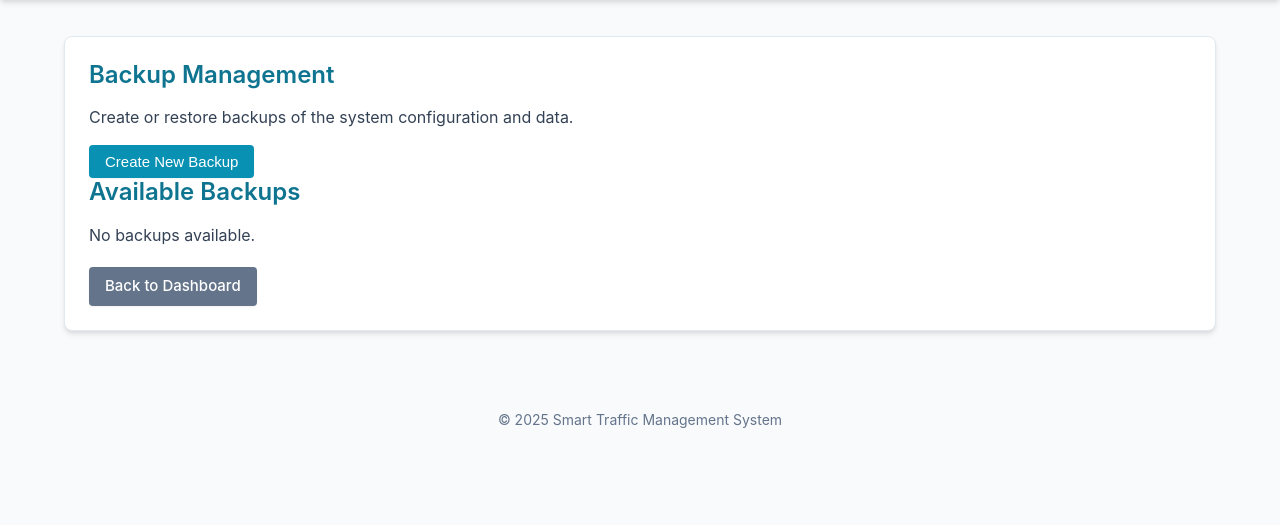
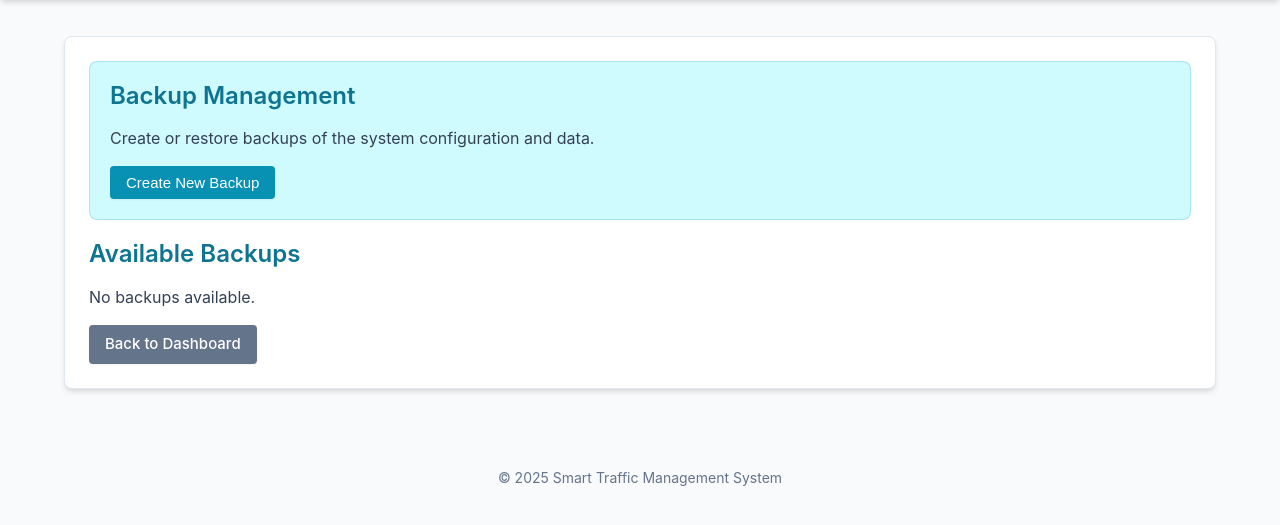
Before and after one commit to 23IT098-VRAJ/SATMS, a Flask app: template templates/admin/backup.html in a window 1280 px wide. Shown: the part 114-639 px from the top of the page. Run offline with Flask 3, Linux system fonts and the light colour scheme; the template is opened without the code that fills it, so the values that code supplies are empty.

Commit message:
Update backup.html

```diff
--- a/templates/admin/backup.html
+++ b/templates/admin/backup.html
@@ -11,9 +11,11 @@
 {% block content %}
     <div id="message" class="message" style="display: none;"></div>
 
-    <h2>Backup Management</h2>
-    <p>Create or restore backups of the system configuration and data.</p>
-    <button id="create-backup-btn" class="button">Create New Backup</button>
+    <div class="backup-section">
+        <h2>Backup Management</h2>
+        <p>Create or restore backups of the system configuration and data.</p>
+        <button id="create-backup-btn" class="button">Create New Backup</button>
+    </div>
 
     <h2>Available Backups</h2>
     {% if backup_files %}
@@ -36,7 +38,7 @@
     <p>No backups available.</p>
     {% endif %}
 
-    <div style="margin-top: 20px;">
+    <div class="navigation-section">
         <a href="/" class="button secondary">Back to Dashboard</a>
     </div>
 {% endblock %}
```
